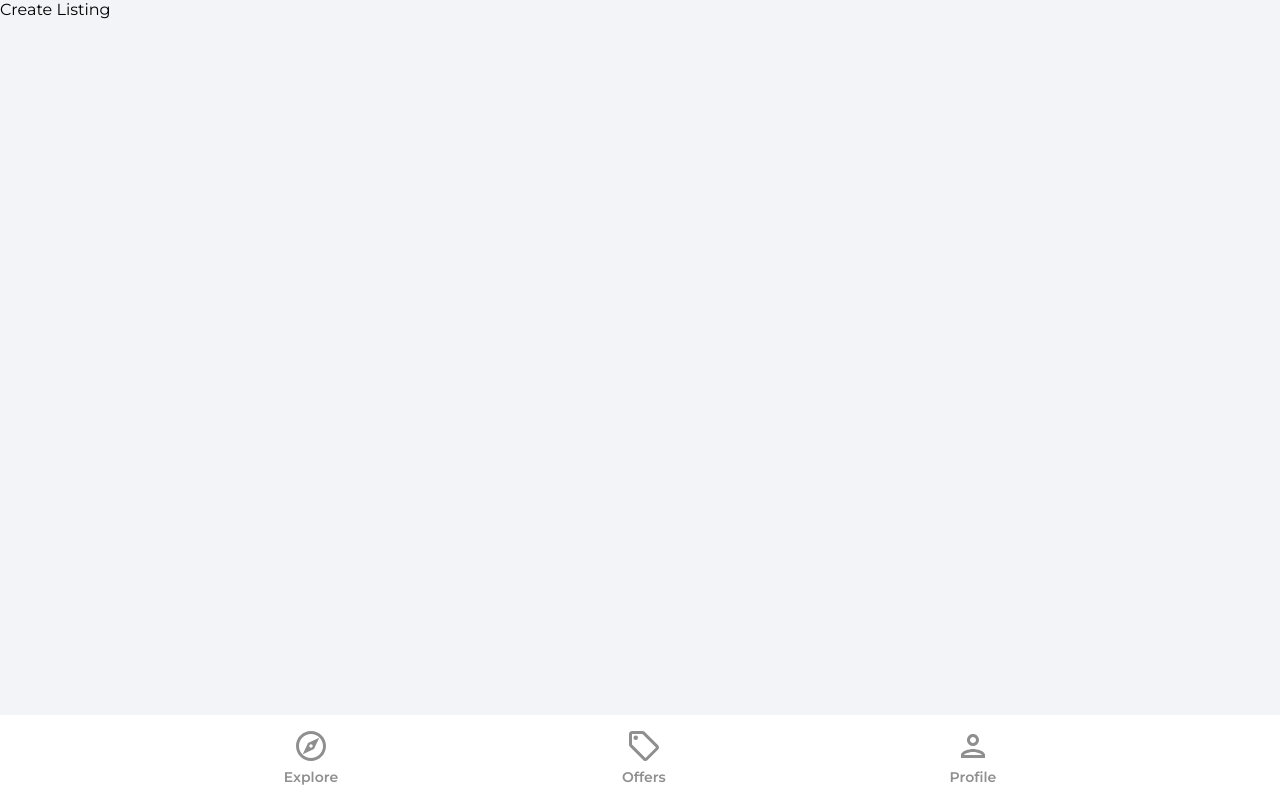
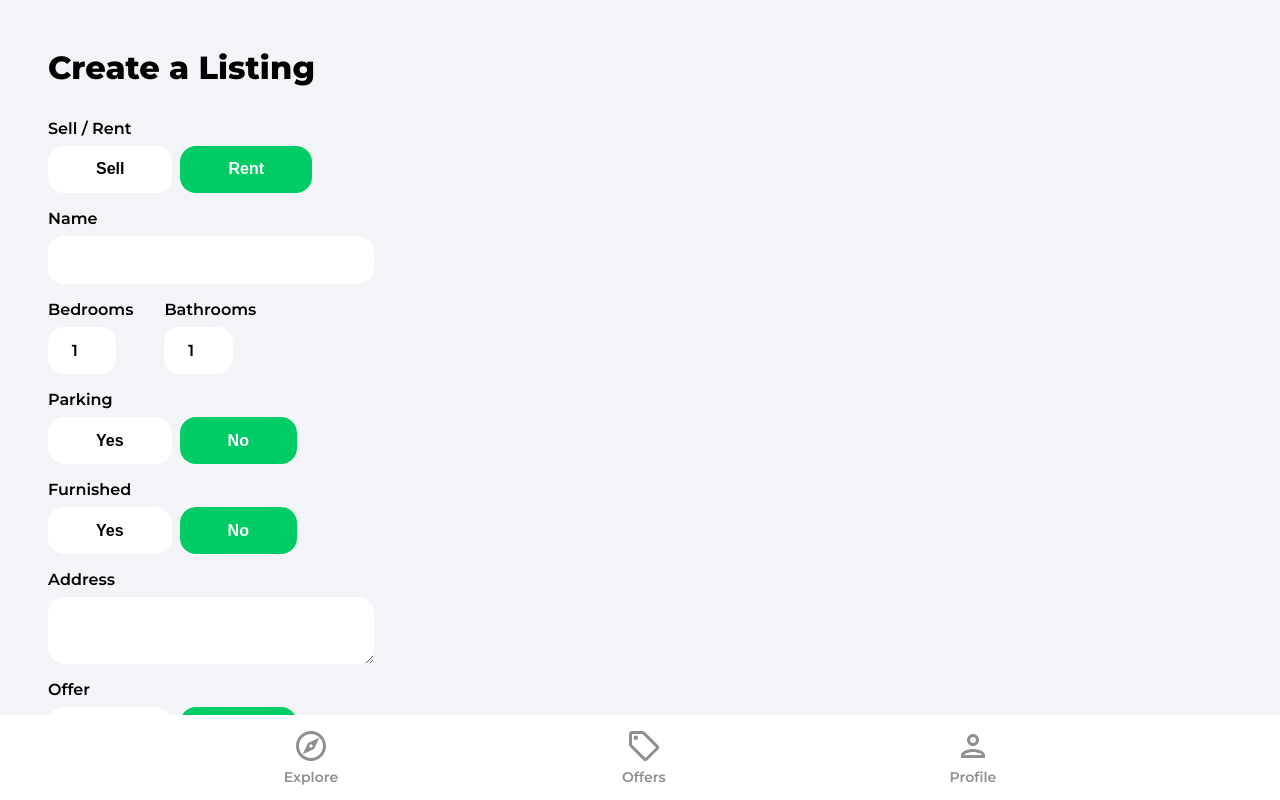
Before and after one commit to parrodiv/HouseMarketplaceReact, a React (Create React App) app: page /create-listing in a window 1280 px wide. Shown: the top 800 px of the page. Built offline with nearby package versions, Linux system fonts and the light colour scheme; no server answers; sample sign-in values are in the browser's storage.

Commit message:
Create Listing Form

```diff
--- a/src/pages/CreateListing.jsx
+++ b/src/pages/CreateListing.jsx
@@ -24,6 +24,23 @@ function CreateListing() {
   const [loading, setLoading] = useState(false);
   const [formData, setFormData] = useState(initialFormState);
 
+  //DESTRUCTURE
+  const {
+    type,
+    name,
+    bedrooms,
+    bathrooms,
+    parking,
+    furnished,
+    address,
+    offer,
+    regularPrice,
+    discountedPrice,
+    images,
+    latitude,
+    longitude,
+  } = formData;
+
   const auth = getAuth();
   const navigate = useNavigate();
 
@@ -45,7 +62,290 @@ function CreateListing() {
 
   //With declaring initalFormState outside of the component this guarantees it never changes, it's the same object in memory every time. So you won't get any linter warnings for it.
 
-  return loading ? <Spinner /> : <div>Create Listing</div>;
+  const onSubmit = (e) => {
+    e.preventDefault();
+    console.log(formData);
+  };
+
+  const onMutate = (e) => {
+    let boolean = null
+
+    if(e.target.value === 'true') {
+    boolean = true
+    }
+
+    if(e.target.value === 'false') {
+    boolean = false
+    }
+
+    //Files
+    if(e.target.files){
+      setFormData((prevState) => ({
+        ...prevState,
+        images: e.target.files //arr of images
+      }))
+    }
+    // console.log(e.target.files);
+    // se il click avviene nel input:file dopo aver selezionato l'img o imgs in console appare un array con le immagini
+
+
+    //Text / Booleans / Numbers
+    if(!e.target.files){
+      setFormData((prevState) => ({
+        ...prevState,
+        // se boolean è null restituisci e.target.value (for text field)
+        // se boolean è true o false allora non viene considerato il e.target.value
+        [e.target.id]: boolean ?? e.target.value
+      }))
+      console.log(boolean);
+    }
+    // console.log(e.target.value);
+  };
+
+
+  return loading ? (
+    <Spinner />
+  ) : (
+    <div className="profile">
+      <header>
+        <p className="pageHeader">Create a Listing</p>
+      </header>
+
+      <main>
+        <form onSubmit={onSubmit}>
+          <label className="formLabel">Sell / Rent</label>
+          <div className="formButtons">
+            <button
+              type="button"
+              className={type === 'sale' ? 'formButtonActive' : 'formButton'}
+              id="type"
+              value="sale"
+              onClick={onMutate}
+            >
+              Sell
+            </button>
+            <button
+              type="button"
+              className={type === 'rent' ? 'formButtonActive' : 'formButton'}
+              id="type"
+              value="rent"
+              onClick={onMutate}
+            >
+              Rent
+            </button>
+          </div>
+
+          <label className="formLabel">Name</label>
+          <input
+            type="text"
+            className="formInputName"
+            id="name"
+            value={name}
+            onChange={onMutate}
+            minLength="10"
+            maxLength="32"
+            required
+          />
+
+          <div className="formRooms flex">
+            <div>
+              <label className="formLabel">Bedrooms</label>
+              <input
+                type="number"
+                className="formInputSmall"
+                id="bedrooms"
+                value={bedrooms}
+                onChange={onMutate}
+                min="1"
+                max="50"
+                required
+              />
+            </div>
+            <div>
+              <label className="formLabel">Bathrooms</label>
+              <input
+                type="number"
+                className="formInputSmall"
+                id="bathrooms"
+                value={bathrooms}
+                onChange={onMutate}
+                min="1"
+                max="50"
+                required
+              />
+            </div>
+          </div>
+
+          <label className="formLabel">Parking</label>
+          <div className="formButtons">
+            <button
+              className={parking ? 'formButtonActive' : 'formButton'}
+              type="button"
+              id="parking"
+              value={true}
+              min="1"
+              max="50"
+              onClick={onMutate}
+            >
+              Yes
+            </button>
+            <button
+              className={
+                !parking && parking !== null ? 'formButtonActive' : 'formButton'
+              }
+              type="button"
+              id="parking"
+              value={false}
+              min="1"
+              max="50"
+              onClick={onMutate}
+            >
+              No
+            </button>
+          </div>
+
+          <label className="formLabel">Furnished</label>
+          <div className="formButtons">
+            <button
+              className={furnished ? 'formButtonActive' : 'formButton'}
+              type="button"
+              id="furnished"
+              value={true}
+              onClick={onMutate}
+            >
+              Yes
+            </button>
+            <button
+              className={
+                !furnished && furnished !== null
+                  ? 'formButtonActive'
+                  : 'formButton'
+              }
+              type="button"
+              id="furnished"
+              value={false}
+              onClick={onMutate}
+            >
+              No
+            </button>
+          </div>
+
+          <label className="formLabel">Address</label>
+          <textarea
+            type="text"
+            className="formInputAddress"
+            id="address"
+            value={address}
+            onChange={onMutate}
+            required
+          />
+
+          {!geolocationEnabled && (
+            <div className="formLatLng flex">
+              <div>
+                <label className="formLabel">Latitude</label>
+                <input
+                  type="number"
+                  className="formInputSmall"
+                  id="latitude"
+                  value={latitude}
+                  onChange={onMutate}
+                  required
+                />
+              </div>
+              <div>
+                <label className="formLabel">Longitude</label>
+                <input
+                  type="number"
+                  className="formInputSmall"
+                  id="longitude"
+                  value={longitude}
+                  onChange={onMutate}
+                  required
+                />
+              </div>
+            </div>
+          )}
+
+          <label className="formLabel">Offer</label>
+          <div className="formButtons">
+            <button
+              className={offer ? 'formButtonActive' : 'formButton'}
+              type="button"
+              id="offer"
+              value={true}
+              onClick={onMutate}
+            >
+              Yes
+            </button>
+            <button
+              className={
+                !offer && offer !== null ? 'formButtonActive' : 'formButton'
+              }
+              type="button"
+              id="offer"
+              value={false}
+              onClick={onMutate}
+            >
+              No
+            </button>
+          </div>
+
+          <label className="formLabel">Regular Price</label>
+          <div className="formPriceDiv">
+            <input
+              type="number"
+              className="formInputSmall"
+              id="regularPrice"
+              value={regularPrice}
+              onChange={onMutate}
+              min="50"
+              max="75000000"
+              required
+            />
+            {type === 'rent' && <p className="formPriceText">$ / Month</p>}
+          </div>
+
+          {offer && (
+            <>
+              <label className="formLabel">Offer Price</label>
+              <div className="formPriceDiv">
+                <input
+                  type="number"
+                  className="formInputSmall"
+                  id="discountedPrice"
+                  value={discountedPrice}
+                  onChange={onMutate}
+                  min="50"
+                  max="75000000"
+                  required
+                />
+              </div>
+            </>
+          )}
+
+          <label className="formLabel">Images</label>
+          <p className="imagesInfo">
+            The first image will be the cover (max 6).
+          </p>
+          <input
+            type="file"
+            className="formInputFile"
+            id="images"
+            onChange={onMutate}
+            max="6"
+            accept=".jpg,.png,.jpeg"
+            multiple
+            required
+          />
+
+          <button className="primaryButton createListingButton" type="submit">
+            Create Listing
+          </button>
+        </form>
+      </main>
+    </div>
+  );
 }
 
 export default CreateListing;
--- a/src/pages/SignIn.jsx
+++ b/src/pages/SignIn.jsx
@@ -24,8 +24,8 @@ function SignIn() {
       [e.target.id]: e.target.value,
       //The square brackets are for dynamically setting a object property using a variable, in this case the target elements id.
 
-      //la funzione viene resa "universale", quindi anche se ci fossero più input, l'importante sarebbe avere l'id dell'input uguale alla proprietà dell'oggetto.
-      //Se la funzione non fosse strutturato in questo modo, avrei dovuto creare una funzione per ogni input
+      //la funzione viene resa "universale", quindi anche se ci fossero più input, l'importante sarebbe avere l'id dell'input uguale alla proprietà dell'oggetto (formData).
+      //Se la funzione non fosse strutturata in questo modo, avrei dovuto creare una funzione per ogni input
       //ES: onChangeEmail ed onChangePassword
     }));
   };
```
